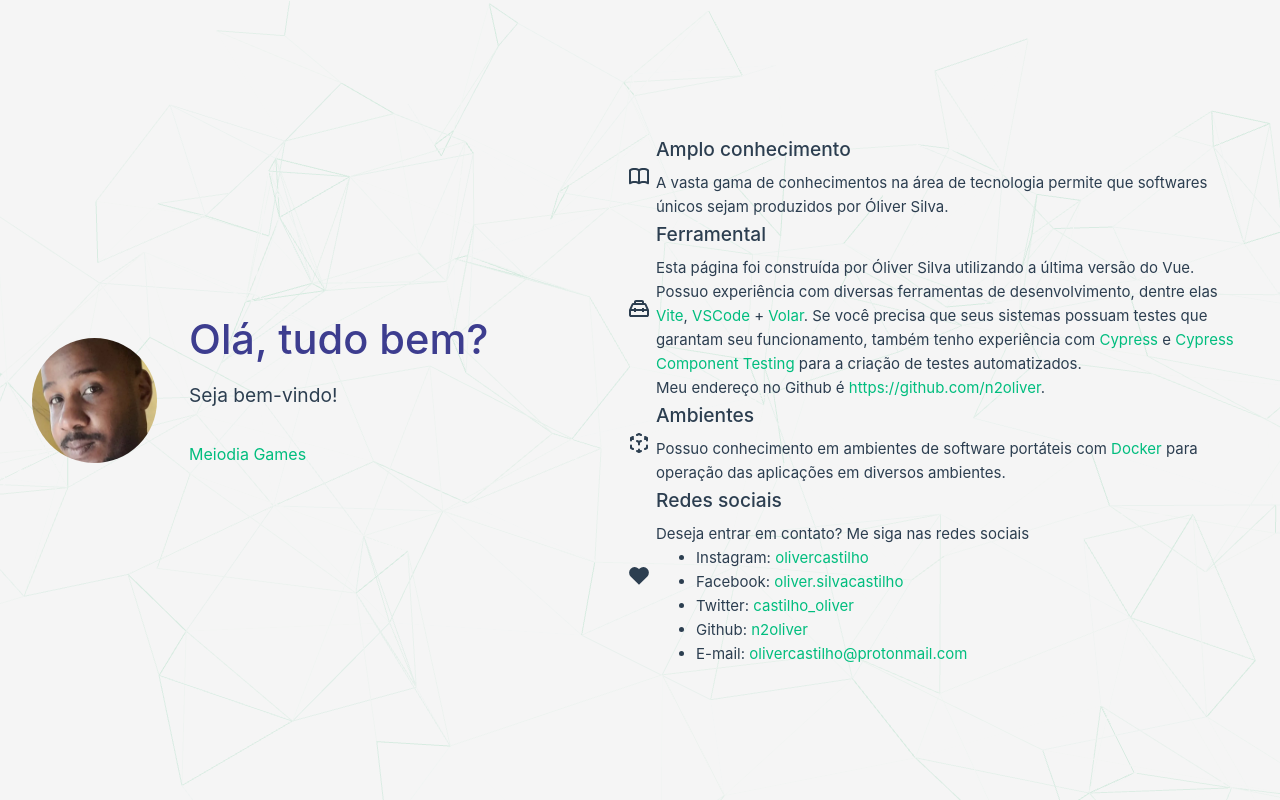
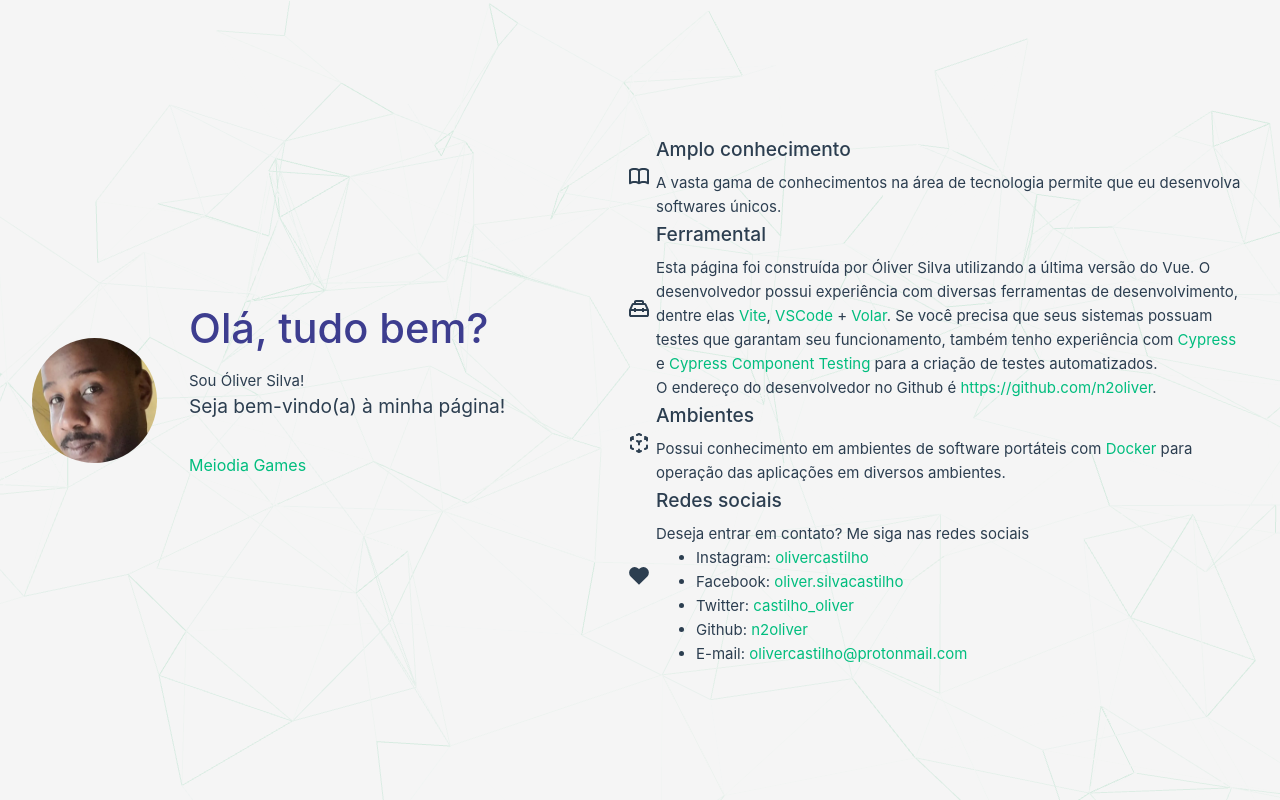
Before and after one commit to n2oliver/oliversilva, a Vue app: page / in a window 1280 px wide. Built offline with nearby package versions, Linux system fonts and the light colour scheme.

Commit message:
atualiza informações do desenvolvedor

```diff
--- a/src/App.vue
+++ b/src/App.vue
@@ -8,7 +8,7 @@ import HelloWorld from './components/HelloWorld.vue'
     <img alt="Vue logo" class="logo" src="@/assets/me-too.jpg" width="125" height="125" />
 
     <div class="wrapper">
-      <HelloWorld msg="Olá, tudo bem?" />
+      <HelloWorld msg="Olá, tudo bem?" apresentacao="Sou Óliver Silva!" bemvindo="Seja bem-vindo(a) à minha página!" />
 
       <nav>
         <a href="https://meiodiagames.herokuapp.com" target="_blank" rel="noopener">Meiodia Games</a>
--- a/src/components/HelloWorld.vue
+++ b/src/components/HelloWorld.vue
@@ -1,14 +1,17 @@
 <script setup lang="ts">
 defineProps<{
-  msg: string
-}>()
+  msg: string;
+  apresentacao: string;
+  bemvindo: string;
+}>();
 </script>
 
 <template>
   <div class="greetings">
     <h1 class="blue">{{ msg }}</h1>
+    <h4>{{ apresentacao }}</h4>
     <h3>
-      Seja bem-vindo!
+      {{ bemvindo }}
     </h3>
   </div>
 </template>
--- a/src/components/TheWelcome.vue
+++ b/src/components/TheWelcome.vue
@@ -14,7 +14,7 @@ import SupportIcon from './icons/IconSupport.vue'
     </template>
     <template #heading>Amplo conhecimento</template>
 
-    A vasta gama de conhecimentos na área de tecnologia permite que softwares únicos sejam produzidos por Óliver Silva.
+    A vasta gama de conhecimentos na área de tecnologia permite que eu desenvolva softwares únicos.
   </WelcomeItem>
 
   <WelcomeItem>
@@ -23,7 +23,7 @@ import SupportIcon from './icons/IconSupport.vue'
     </template>
     <template #heading>Ferramental</template>
 
-    Esta página foi construída por Óliver Silva utilizando a última versão do Vue. Possuo experiência com diversas ferramentas de desenvolvimento, dentre elas
+    Esta página foi construída por Óliver Silva utilizando a última versão do Vue. O desenvolvedor possui experiência com diversas ferramentas de desenvolvimento, dentre elas
     <a href="https://vitejs.dev/guide/features.html" target="_blank" rel="noopener">Vite</a>,
     <a href="https://code.visualstudio.com/" target="_blank" rel="noopener">VSCode</a> +
     <a href="https://github.com/johnsoncodehk/volar" target="_blank" rel="noopener">Volar</a>.
@@ -33,7 +33,7 @@ import SupportIcon from './icons/IconSupport.vue'
 
     <br />
 
-    Meu endereço no Github é <a href="https://github.com/n2oliver">https://github.com/n2oliver</a>.
+    O endereço do desenvolvedor no Github é <a href="https://github.com/n2oliver">https://github.com/n2oliver</a>.
   </WelcomeItem>
 
   <WelcomeItem>
@@ -41,7 +41,7 @@ import SupportIcon from './icons/IconSupport.vue'
       <EcosystemIcon />
     </template>
     <template #heading>Ambientes</template>
-    Possuo conhecimento em ambientes de software portáteis com
+    Possui conhecimento em ambientes de software portáteis com
     <a href="https://www.docker.com/" target="_blank" rel="noopener">Docker</a>
     para operação das aplicações em diversos ambientes.
   </WelcomeItem>
```
